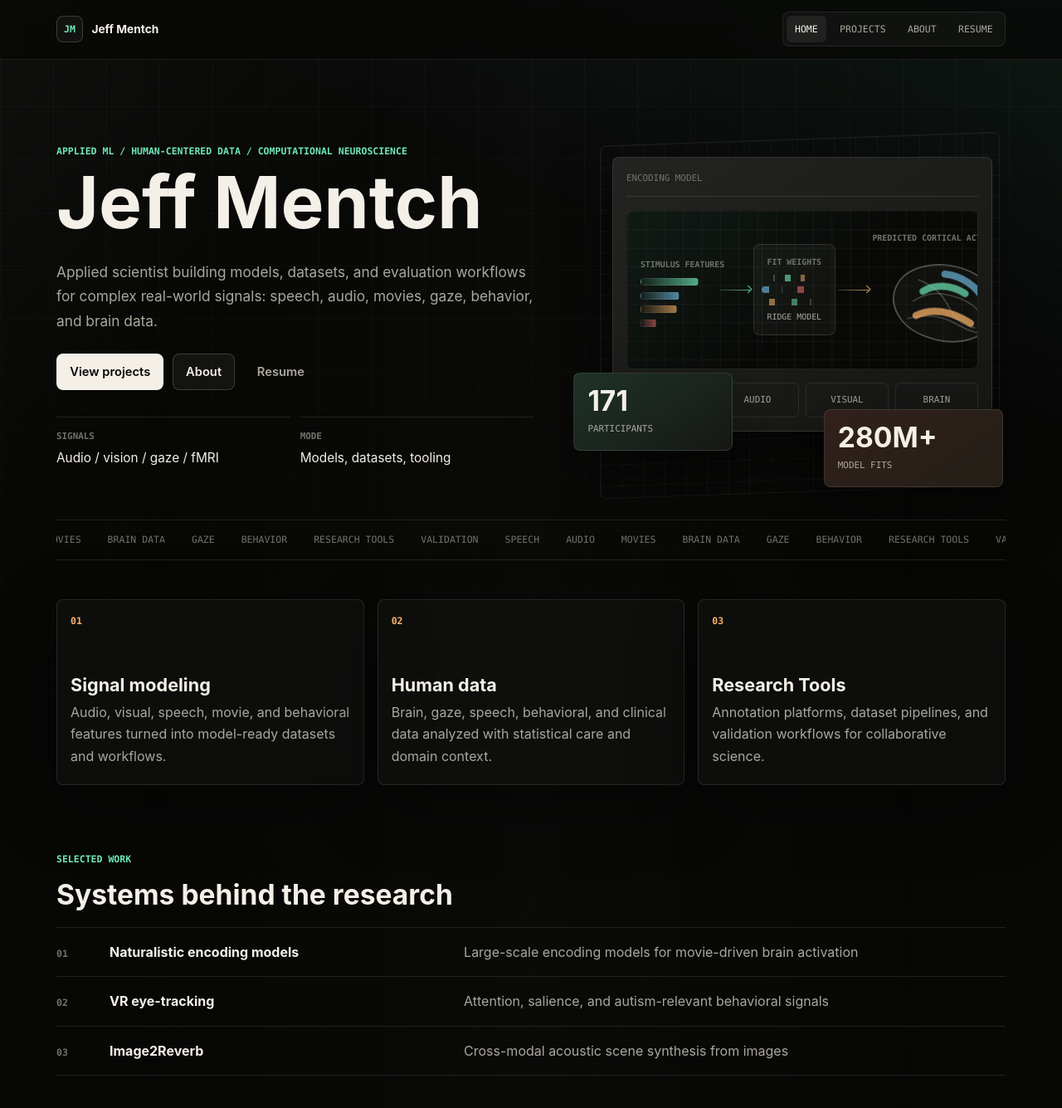
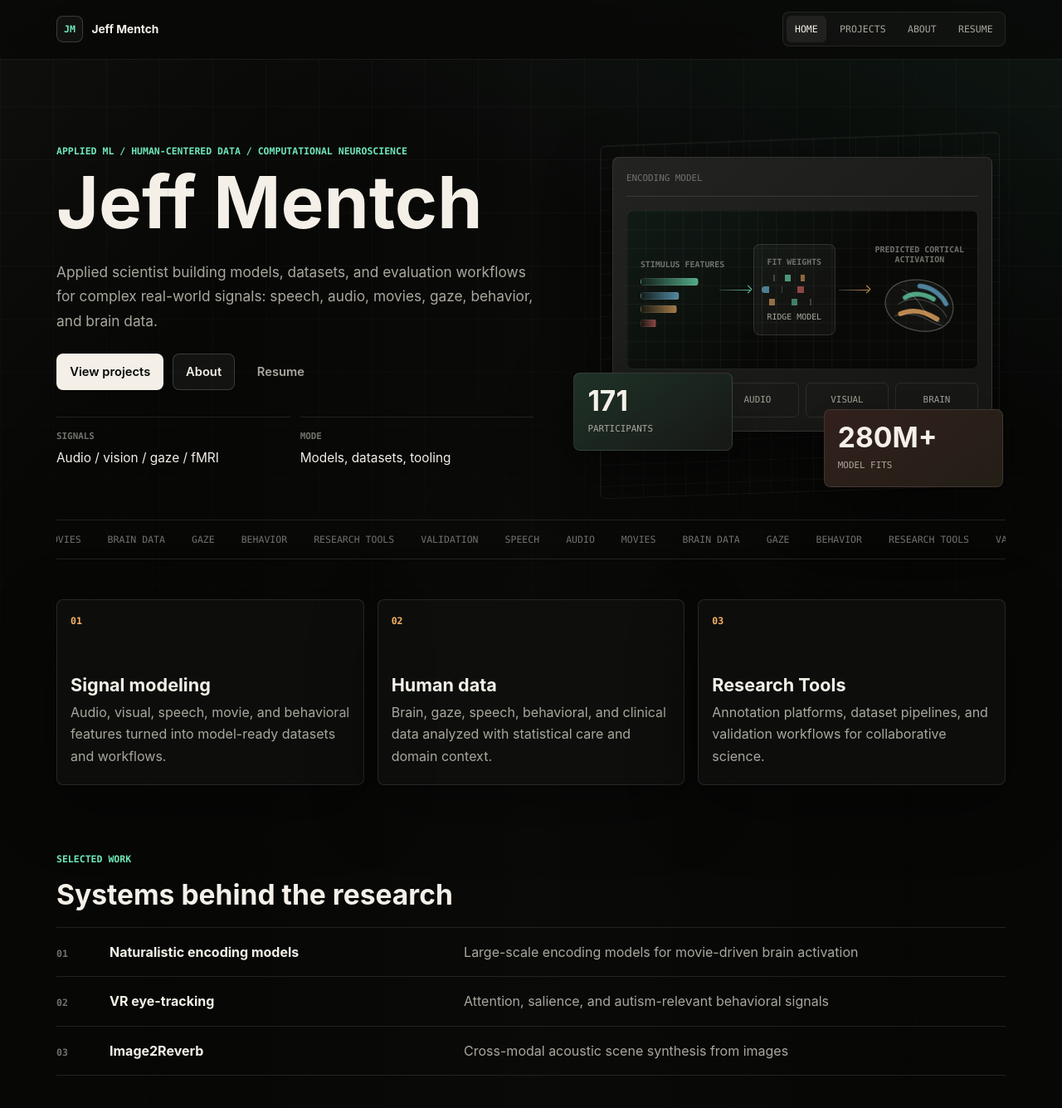
Before and after one commit to jsmentch/jsmentch.github.io, a Jekyll site: the page built from index.md, in a window 1280 px wide and 1400 px high. Shown: the top 1335 px of the window at 83% size. Built offline with Jekyll 4.4.1, drawn with Linux system fonts in a browser that asks for light colours.

Commit message:
Fix encoding diagram label overflow on homepage.
Stack "predicted cortical activation" across two lines so the label and cortex graphic stay within the diagram bounds.

```diff
--- a/_layouts/home.html
+++ b/_layouts/home.html
@@ -49,7 +49,7 @@ layout: default
             </div>
             <span class="pipeline-link pipeline-link-b"></span>
             <div class="cortex-output">
-              <span class="diagram-label">predicted cortical activation</span>
+              <span class="diagram-label diagram-label--stacked">predicted cortical<br>activation</span>
               <svg class="cortex-map" viewBox="0 0 180 128" role="presentation" focusable="false">
                 <path class="cortex-outline" d="M29 79 C19 57 30 33 55 24 C76 16 103 18 124 28 C151 41 161 68 151 91 C141 115 109 122 80 115 C56 109 38 99 29 79 Z"></path>
                 <path class="cortex-fold" d="M50 66 C68 53 89 54 110 62 C126 68 137 79 143 91"></path>
--- a/assets/css/main.css
+++ b/assets/css/main.css
@@ -599,6 +599,12 @@ img {
   white-space: nowrap;
 }
 
+.diagram-label--stacked {
+  white-space: normal;
+  text-align: center;
+  line-height: 1.25;
+}
+
 .feature-band {
   display: block;
   height: 0.56rem;
```
